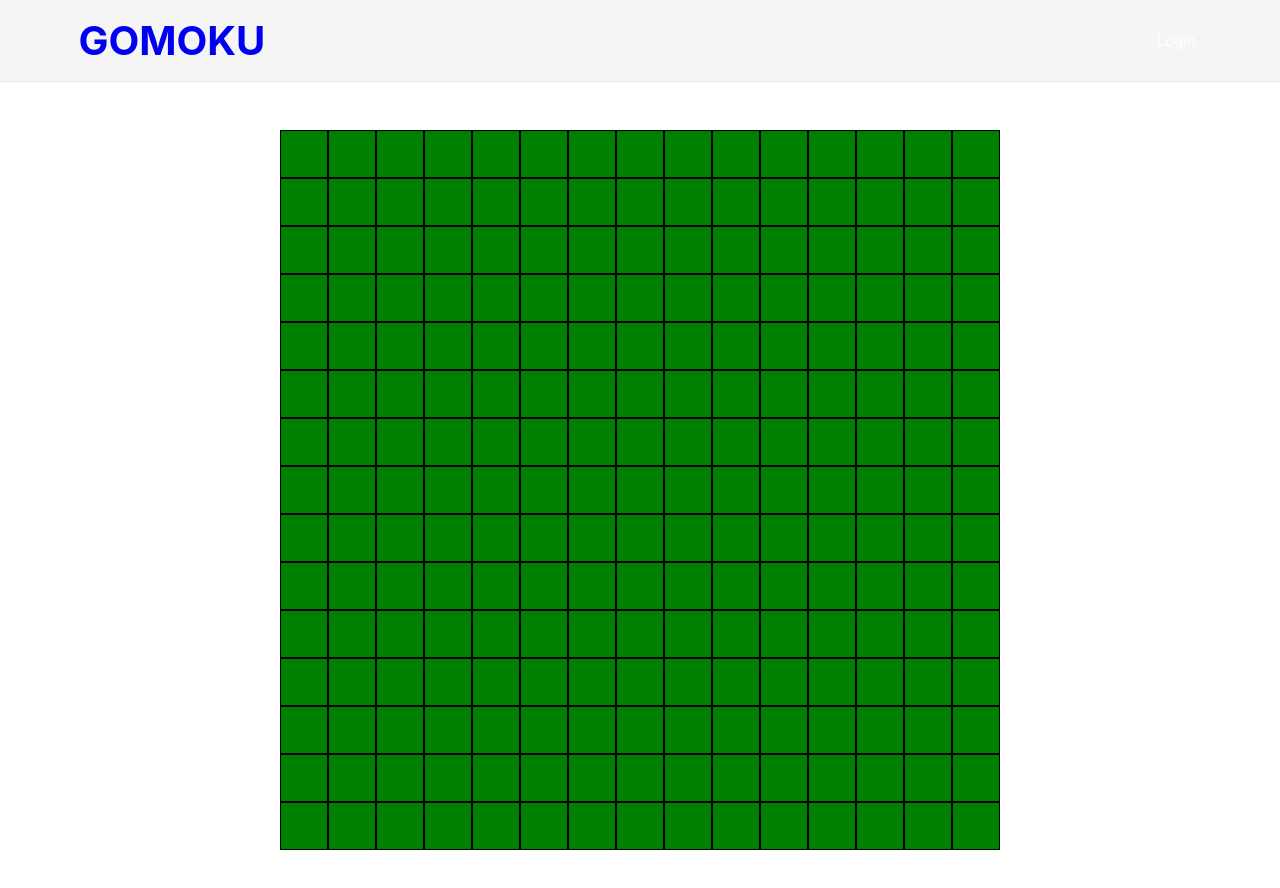
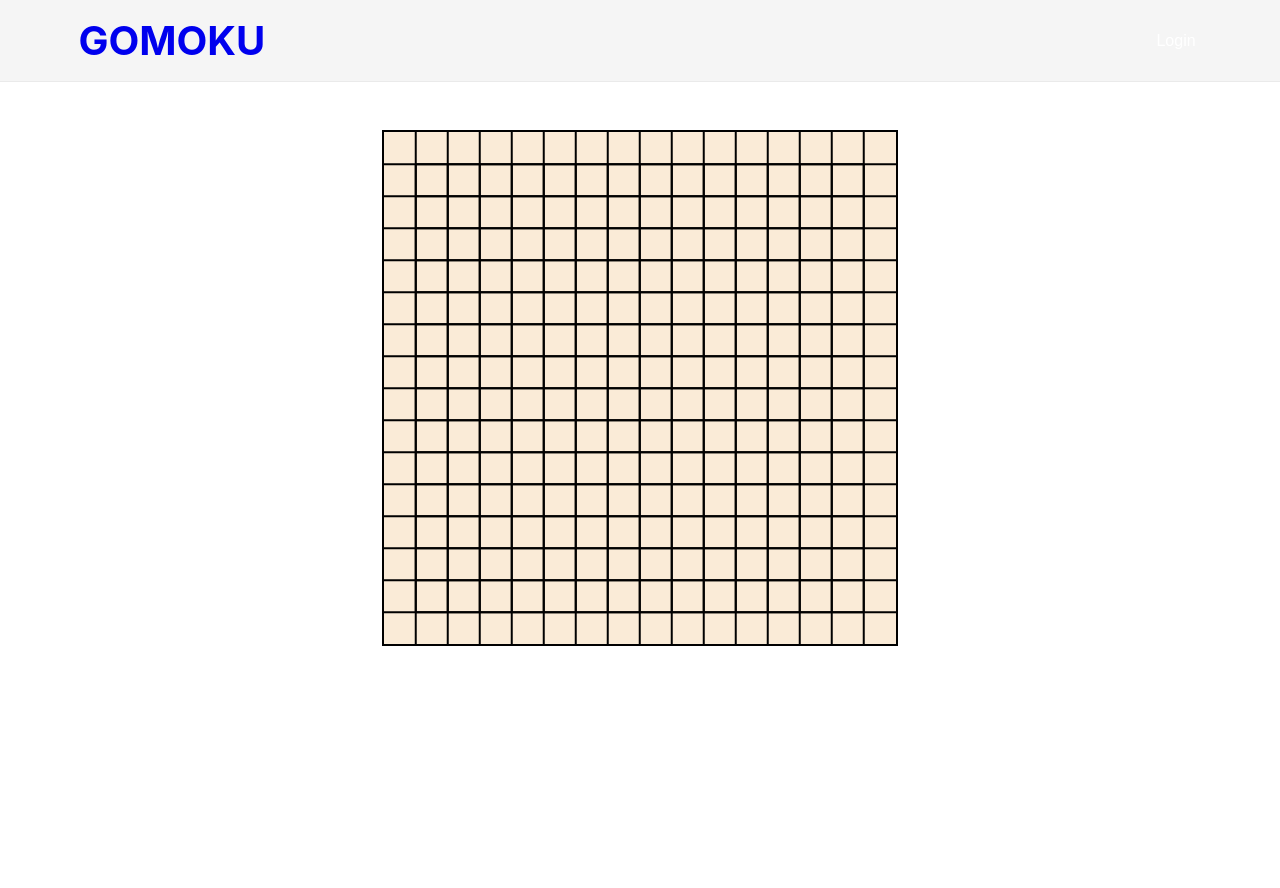
Before and after one commit to hchapma5/gomoku-react, a React (Create React App) app: page /game in a window 1280 px wide. Shown: the top 888 px of the page. After the commit the page ends 800 px from the top, so only its background shows below. Built offline with nearby package versions, Linux system fonts and the light colour scheme.

Commit message:
Added dropdown menu for boardsize

```diff
--- a/src/components/Board.module.css
+++ b/src/components/Board.module.css
@@ -1,3 +1,6 @@
 .board {
   display: grid;
+  border: 2px solid black;
+  padding: 1rem;
+  background-color: antiquewhite;
 }
--- /dev/null
+++ b/src/components/Dropdown.tsx
@@ -0,0 +1,35 @@
+import React, { useState, ChangeEvent } from 'react'
+
+import style from './Dropdown.module.css'
+
+type DropdownProps = {
+  minValue: number
+  maxValue: number
+  label: string
+}
+
+export default function Dropdown(props: DropdownProps) {
+  const { minValue, maxValue, label } = props
+  const [size, setSize] = useState(0)
+
+  const handleChange = (event: ChangeEvent<HTMLSelectElement>) => {
+    setSize(parseInt(event.target.value))
+  }
+  const sizes = Array.from(
+    { length: maxValue - minValue },
+    (_, i) => i + minValue
+  )
+
+  return (
+    <div className={style.menu}>
+      <p>{label}</p>
+      <select value={size} onChange={handleChange}>
+        {sizes.map((num) => (
+          <option value={num} key={num}>
+            {num}
+          </option>
+        ))}
+      </select>
+    </div>
+  )
+}
--- a/src/components/Tile.module.css
+++ b/src/components/Tile.module.css
@@ -1,14 +1,28 @@
 .tile {
-  height: 3rem;
-  width: 3rem;
-  background-color: red;
-  border: 1px solid black;
+  position: relative;
+  height: 2rem;
+  width: 2rem;
   box-sizing: border-box;
-  cursor: pouinter;
+  cursor: pointer;
 }
 
-.tile.available {
-  background-color: green;
+.tile::before,
+.tile:after {
+  content: '';
+  position: absolute;
+  top: 50%;
+  left: 50%;
+  width: 200%;
+  height: 1.5px;
+  background-color: black;
+}
+
+.tile::before {
+  transform: translate(-50%, -50%) rotate(90deg);
+}
+
+.tile::after {
+  transform: translate(-50%, -50%);
 }
 
 .tile.occupied {
--- a/src/components/index.ts
+++ b/src/components/index.ts
@@ -3,3 +3,4 @@ export { default as UserProvider } from './UserProvider'
 export { default as Button } from './Button'
 export { default as Input } from './Input'
 export { default as Message } from './Message'
+export { default as Dropdown } from './Dropdown'
--- a/src/pages/Home.tsx
+++ b/src/pages/Home.tsx
@@ -1,14 +1,20 @@
-import { Button } from '../components'
+import { Button, Dropdown } from '../components'
 import { useNavigate } from 'react-router-dom'
+
+// Write handleClick function
+// If user is logged in, redirect to game page
+// otherwise show login page
 
 import style from './Home.module.css'
 
 export default function Home() {
   const navigate = useNavigate()
 
+  const message = 'Choose board size'
+
   return (
     <div className={style.container}>
-      Content
+      <Dropdown minValue={5} maxValue={19} label={message} />
       <Button type='submit' onClick={() => navigate('game')}>
         Start
       </Button>
```
Also changed, not shown: src/components/Dropdown.module.css (added).
